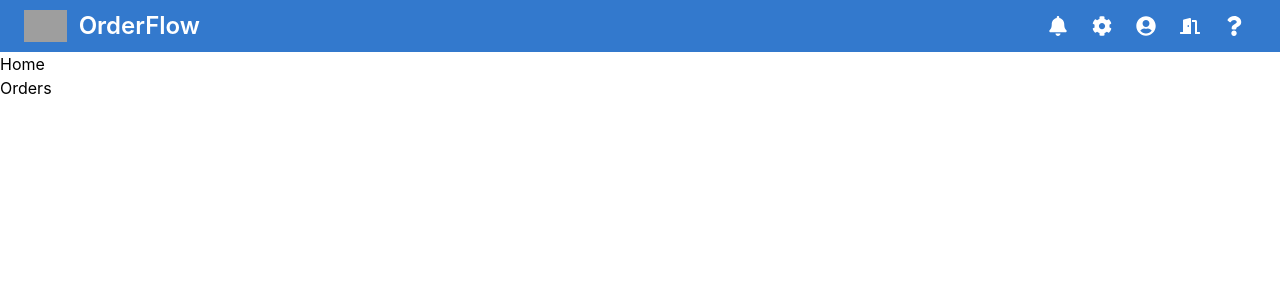
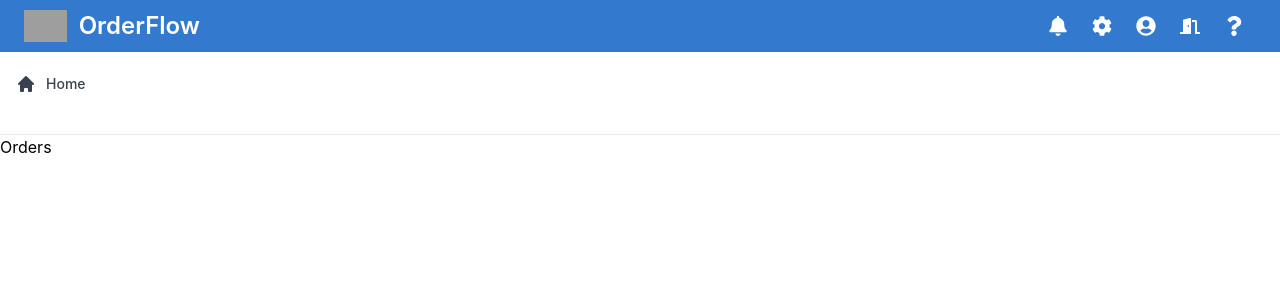
Before and after one commit to jcho-project/orderflow, a React (Create React App) app: page / in a window 1280 px wide. Shown: the top 300 px of the page. Built offline with nearby package versions, Linux system fonts and the light colour scheme; grey boxes are pictures that could not be loaded.

Commit message:
add breadcrumbs in Home page // initial setup for search functionality in OrderInput // require contiunation of search functionality update

```diff
--- a/src/components/orders/OrderInput.jsx
+++ b/src/components/orders/OrderInput.jsx
@@ -3,14 +3,23 @@ import { useContext, useState } from 'react';
 import OrderContext from '../../context/OrderContext';
 
 function OrderInput() {
-  const [searchValue, setSearchValue] = useState('');
+  const [searchValue, setSearchValue] = useState("");
 
   const { searchOrder } = useContext(OrderContext);
 
-  const handleSearch = (e) => {
+  const handleSearchChange = (e) => {
     e.preventDefault();
-    searchOrder(searchValue);
-    setSearchValue('');
+
+
+    const searchInput = e.target.value
+
+    console.log("searchInput", searchInput)
+
+    setSearchValue(searchInput)
+
+    console.log("searchValue", searchValue)
+    // searchOrder(searchValue);
+    setSearchValue("");
   };
 
   return (
@@ -21,7 +30,7 @@ function OrderInput() {
           <div className="flex absolute inset-y-0 left-0 items-center pl-3 pointer-events-none">
             <svg className="w-5 h-5 text-gray-500" fill="currentColor" viewBox="0 0 20 20" xmlns="http://www.w3.org/2000/svg"><path d="M8 4a4 4 0 100 8 4 4 0 000-8zM2 8a6 6 0 1110.89 3.476l4.817 4.817a1 1 0 01-1.414 1.414l-4.816-4.816A6 6 0 012 8z"></path></svg>
           </div>
-          <input type="text" name="search" className="bg-gray-50 border border-gray-300 text-gray-900 sm:text-sm rounded-lg focus:ring-primary-500 focus:border-primary-500 w-full pl-10 p-2.5" placeholder="Search Order" />
+          <input onChange={handleSearchChange} type="text" name="search" className="bg-gray-50 border border-gray-300 text-gray-900 sm:text-sm rounded-lg focus:ring-primary-500 focus:border-primary-500 w-full pl-10 p-2.5" placeholder="Search Order" />
         </div>
       </form>
     </>
--- a/src/components/orders/OrderList.jsx
+++ b/src/components/orders/OrderList.jsx
@@ -36,7 +36,7 @@ function OrderList() {
               <nav className="flex mb-5" aria-label="Breadcrumb">
                 <ol className="inline-flex items-center space-x-1 text-sm font-medium md:space-x-2">
                   <li className="inline-flex items-center">
-                    <a href="#" className="inline-flex items-center text-gray-700 hover:text-primary-600 dark:text-gray-300 dark:hover:text-white">
+                    <a href="/" className="inline-flex items-center text-gray-700 hover:text-primary-600 dark:text-gray-300 dark:hover:text-white">
                       <svg className="w-5 h-5 mr-2.5" fill="currentColor" viewBox="0 0 20 20" xmlns="http://www.w3.org/2000/svg"><path d="M10.707 2.293a1 1 0 00-1.414 0l-7 7a1 1 0 001.414 1.414L4 10.414V17a1 1 0 001 1h2a1 1 0 001-1v-2a1 1 0 011-1h2a1 1 0 011 1v2a1 1 0 001 1h2a1 1 0 001-1v-6.586l.293.293a1 1 0 001.414-1.414l-7-7z"></path></svg>
                       Home
                     </a>
@@ -44,7 +44,7 @@ function OrderList() {
                   <li>
                     <div className="flex items-center">
                       <svg className="w-6 h-6 text-gray-400" fill="currentColor" viewBox="0 0 20 20" xmlns="http://www.w3.org/2000/svg"><path fillRule="evenodd" d="M7.293 14.707a1 1 0 010-1.414L10.586 10 7.293 6.707a1 1 0 011.414-1.414l4 4a1 1 0 010 1.414l-4 4a1 1 0 01-1.414 0z" clipRule="evenodd"></path></svg>
-                      <a href="#" className="ml-1 text-gray-700 hover:text-primary-600 md:ml-2 dark:text-gray-300 dark:hover:text-white">Orders</a>
+                      <a href="/orders" className="ml-1 text-gray-700 hover:text-primary-600 md:ml-2 dark:text-gray-300 dark:hover:text-white">Orders</a>
                     </div>
                   </li>
                 </ol>
--- a/src/context/OrderContext.js
+++ b/src/context/OrderContext.js
@@ -14,7 +14,7 @@ export const OrderProvider = ({ children }) => {
 
   const navigate = useNavigate();
 
-  // get doc from order collection in firebase
+  // get all docs from order collection in firebase
   const getOrders = async () => {
     const orderSnapshot = await getDocs(collection(db, "orders"));
     const orderParse = []
--- a/src/pages/Home.jsx
+++ b/src/pages/Home.jsx
@@ -19,7 +19,22 @@ function Home() {
 
   return (
     <>
-      <h1>Home</h1>
+      <div className="p-4 bg-white block sm:flex items-center justify-between border-b border-gray-200 lg:mt-1.5 dark:bg-gray-800 dark:border-gray-700">
+        <div className="w-full mb-1">
+          <div className="mb-4">
+            <nav className="flex mb-5" aria-label="Breadcrumb">
+              <ol className="inline-flex items-center space-x-1 text-sm font-medium md:space-x-2">
+                <li className="inline-flex items-center">
+                  <a href="/" className="inline-flex items-center text-gray-700 hover:text-primary-600 dark:text-gray-300 dark:hover:text-white">
+                    <svg className="w-5 h-5 mr-2.5" fill="currentColor" viewBox="0 0 20 20" xmlns="http://www.w3.org/2000/svg"><path d="M10.707 2.293a1 1 0 00-1.414 0l-7 7a1 1 0 001.414 1.414L4 10.414V17a1 1 0 001 1h2a1 1 0 001-1v-2a1 1 0 011-1h2a1 1 0 011 1v2a1 1 0 001 1h2a1 1 0 001-1v-6.586l.293.293a1 1 0 001.414-1.414l-7-7z"></path></svg>
+                    Home
+                  </a>
+                </li>
+              </ol>
+            </nav>
+          </div>
+        </div>
+      </div>
       <button onClick={handleOrderRedirect}>Orders</button>
     </>
   );
```
